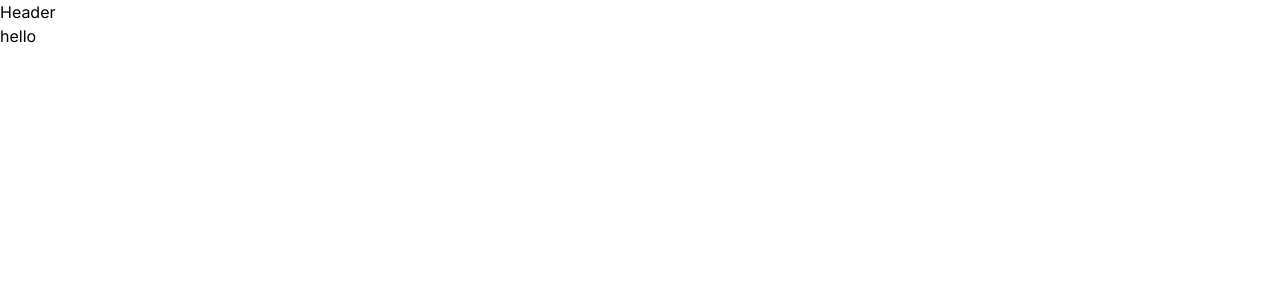
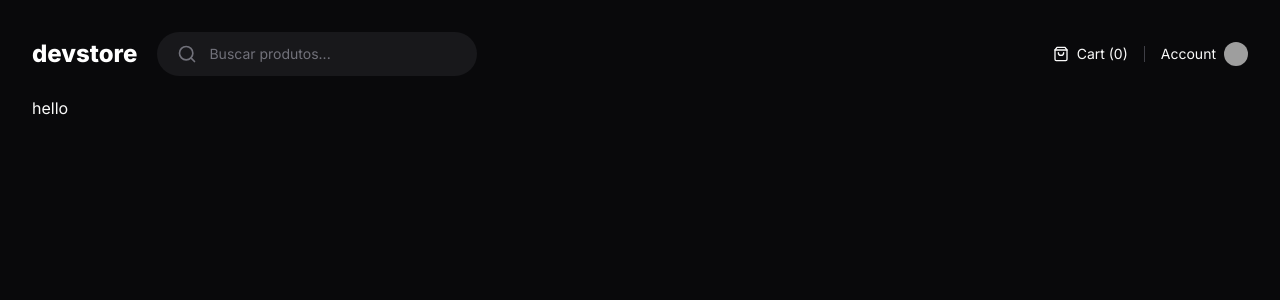
Before and after one commit to AndersonNascimentoAFSN/devstore, a Next.js app: page / in a window 1280 px wide. Shown: the top 300 px of the page. Built offline with nearby package versions, Linux system fonts and the light colour scheme; grey boxes are pictures that could not be loaded.

Commit message:
feat: add header component

```diff
--- a/next.config.js
+++ b/next.config.js
@@ -1,4 +1,13 @@
 /** @type {import('next').NextConfig} */
-const nextConfig = {}
+const nextConfig = {
+  images: {
+    remotePatterns: [
+      {
+        protocol: 'https',
+        hostname: 'github.com',
+      },
+    ],
+  },
+}
 
 module.exports = nextConfig
--- a/src/app/(store)/layout.tsx
+++ b/src/app/(store)/layout.tsx
@@ -13,7 +13,7 @@
   children: React.ReactNode
 }) {
   return (
-    <div>
+    <div className="mx-auto grid min-h-screen w-full max-w-app grid-rows-app gap-5 p-8">
       <Header />
       {children}
     </div>
--- a/src/app/layout.tsx
+++ b/src/app/layout.tsx
@@ -16,7 +16,7 @@
 }) {
   return (
     <html lang="pt" className={inter.variable}>
-      <body>{children}</body>
+      <body className="bg-zinc-950 text-zinc-50 antialiased">{children}</body>
     </html>
   )
 }
--- a/src/components/header.tsx
+++ b/src/components/header.tsx
@@ -1,9 +1,47 @@
 import { FC } from 'react'
+import Link from 'next/link'
+import { Search, ShoppingBag } from 'lucide-react'
+import Image from 'next/image'
 
 export const Header: FC = () => {
   return (
-    <header>
-      <h1>Header</h1>
+    <header className="flex items-center justify-between">
+      <div className="flex items-center gap-5">
+        <Link href="/" className="text-2xl font-extrabold text-white">
+          devstore
+        </Link>
+
+        <form>
+          <div className="flex w-[320px] items-center gap-3 rounded-full bg-zinc-900 px-5 py-3 ring-zinc-700">
+            <Search className="w-5 h-5 text-zinc-500" />
+            <input
+              placeholder="Buscar produtos..."
+              className="flex-1 bg-transparent text-sm outline-none placeholder:text-zinc-500"
+            />
+          </div>
+        </form>
+      </div>
+
+      <div className="flex items-center gap-4">
+        <div className="flex items-center gap-2">
+          <ShoppingBag className="h-4 w-4" />
+          <span className="text-sm">Cart (0)</span>
+        </div>
+
+        <div className="w-px h-4 bg-zinc-700" />
+
+        <Link href="/" className="flex items-center gap-2 hover:underline">
+          <span className="text-sm">Account</span>
+          <Image
+            src="https://github.com/andersonnascimentoafsn.png"
+            className="h-6 w-6 rounded-full"
+            alt=""
+            width={24}
+            height={24}
+            quality={100}
+          />
+        </Link>
+      </div>
     </header>
   )
 }
--- a/tailwind.config.ts
+++ b/tailwind.config.ts
@@ -10,7 +10,14 @@
     fontFamily: {
       sans: 'var(--font-inter)',
     },
-    extend: {},
+    extend: {
+      maxWidth: {
+        app: '1600px',
+      },
+      gridTemplateRows: {
+        app: 'min-content max-content',
+      },
+    },
   },
   plugins: [],
 }
```
